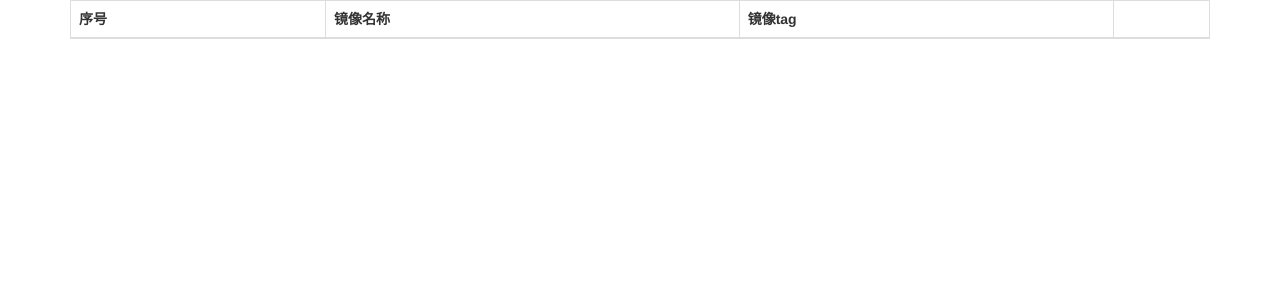
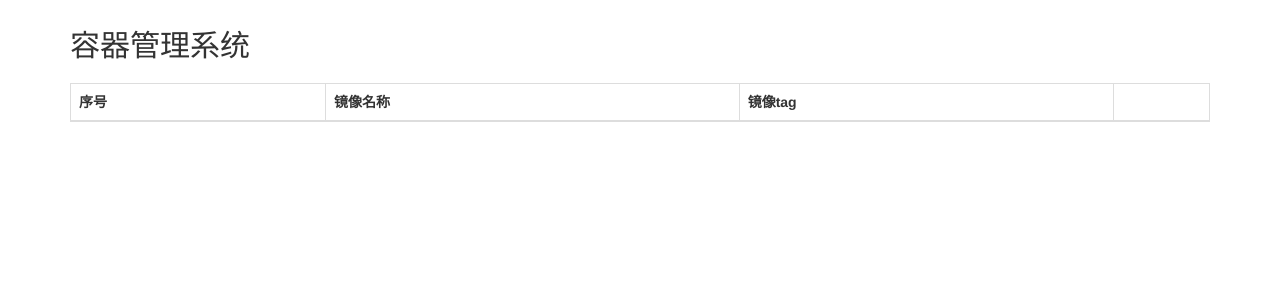
Before and after one commit to bubblegreen/DMS, a Flask app: page / in a window 1280 px wide. Shown: the top 300 px of the page. Run offline with Flask 2, Linux system fonts and the light colour scheme; data that the repository does not hold is empty; some libraries are stand-ins or nearby versions.

Commit message:
调整格式

```diff
--- a/templates/index.html
+++ b/templates/index.html
@@ -13,6 +13,7 @@
             <img src="{{ url_for('static', filename='img/load.gif') }}"/>
         </div>
     </div>
+    <div class="container h4" style="align-content: center"><h2 style="font-family: 'Arial Black'">容器管理系统</h2></div>
     <div id="content" class="container">
         <table id="imageTable" class="table table-bordered">
             <thead>
```
